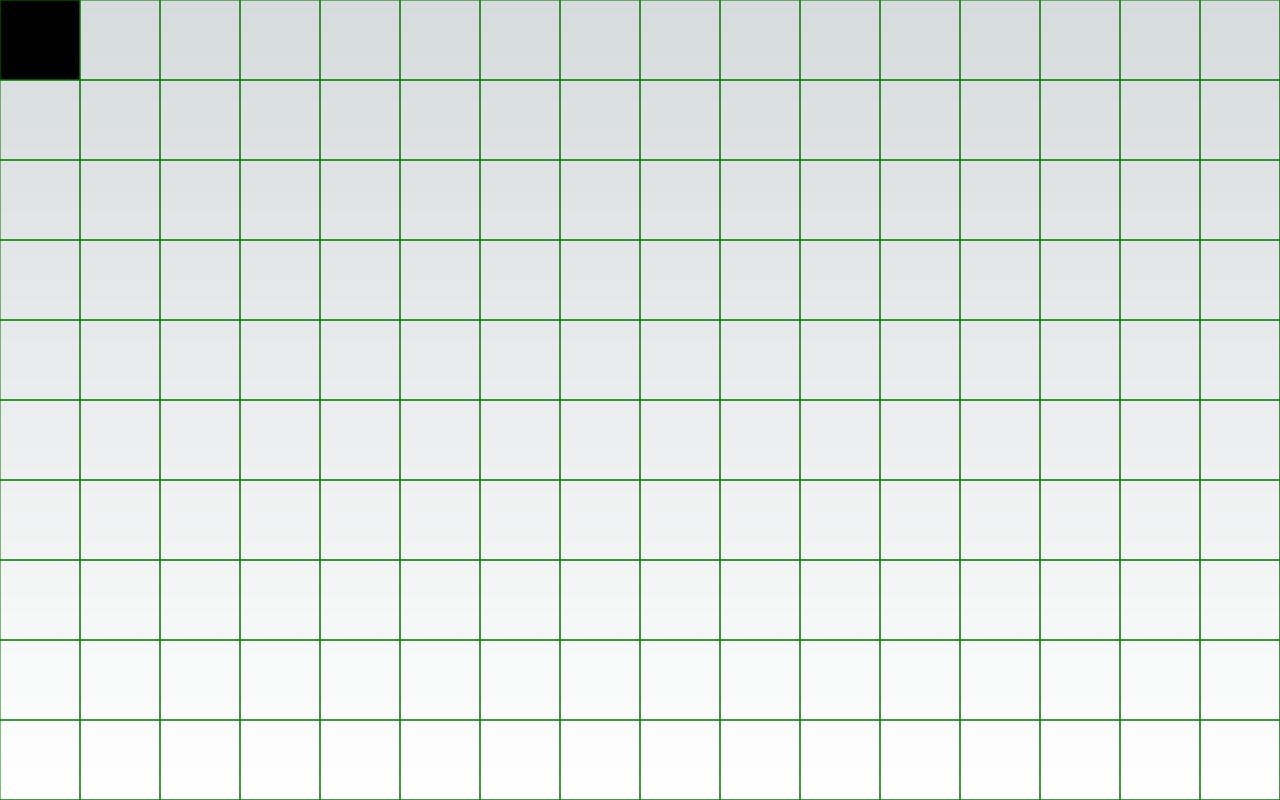
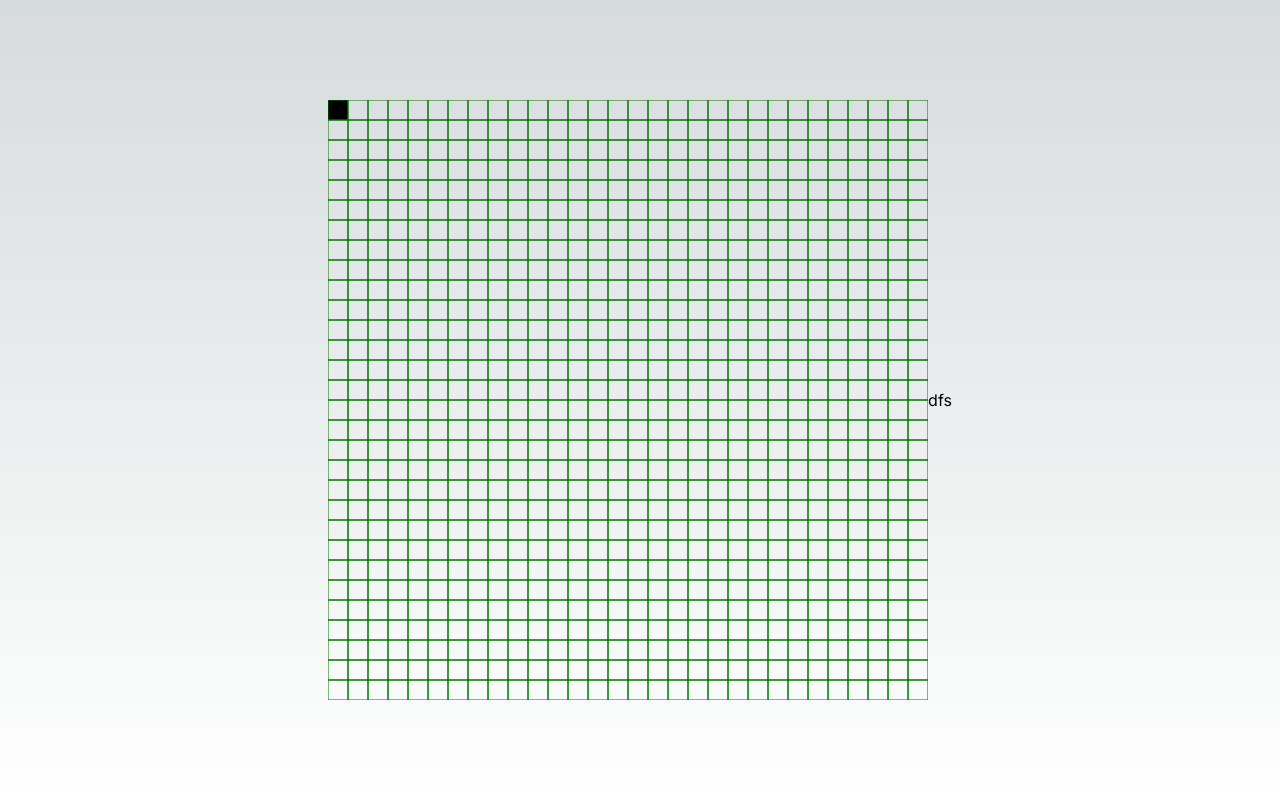
Before and after one commit to Albx68/friendly-octo-lamp, a Next.js app: page / in a window 1280 px wide. Shown: the top 800 px of the page. Built offline with nearby package versions, Linux system fonts and the light colour scheme.

Commit message:
gradient color sweep

```diff
--- a/src/components/Grid.tsx
+++ b/src/components/Grid.tsx
@@ -19,7 +19,7 @@ const Grid = () => {
     // const totalNodes = ROW_COUNT * COL_COUNT
     // const unitNodeArea = dimension / totalNodes
     // const unitNode = Math.round(Math.sqrt(unitNodeArea)) - 1
-    const unitNode = 80
+    const unitNode = 20
     const traverseMatrixDFS = (row: number, col: number): void => {
         // Define the possible moves (up, down, left, right)
         const rowMoves = [-1, 1, 0, 0];
@@ -63,7 +63,7 @@ const Grid = () => {
                     >
                         <motion.rect
                             initial={{ scale: 0 }}
-                            animate={{ fill: fillColor, scale }}
+                            animate={{ fill: ["#66CCFF", "#CCFFbb", "#CCFF66", fillColor], scale }}
                             transition={{ delay: 0.01 * rowIdx + colIdx * 0.1 }}
                             width={unitNode}
                             height={unitNode}
--- a/src/utils/constants/constants.ts
+++ b/src/utils/constants/constants.ts
@@ -1,2 +1,2 @@
-export const ROW_COUNT = 20
-export const COL_COUNT = 20
+export const ROW_COUNT = 30
+export const COL_COUNT = 30
```
